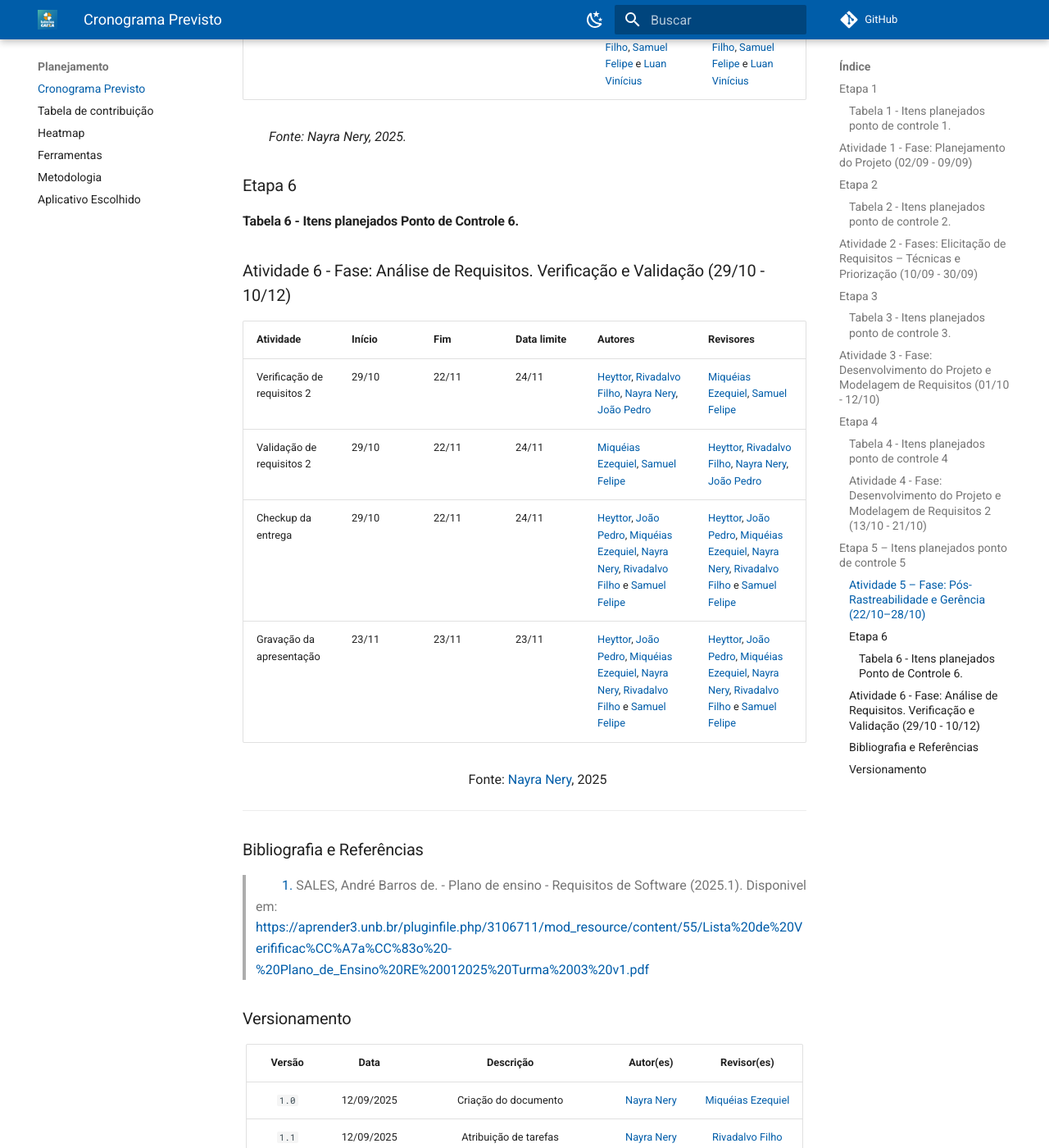
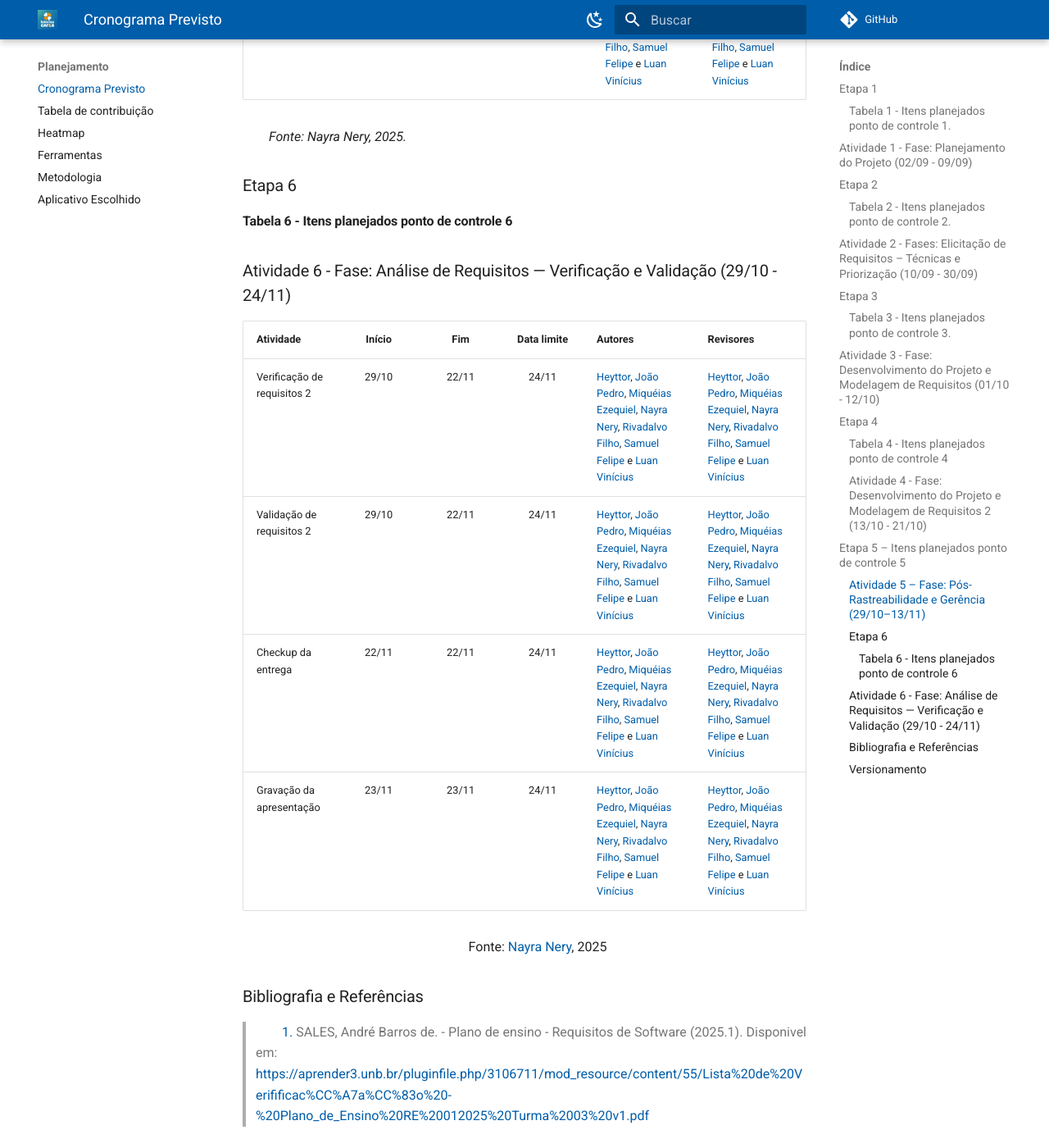
Before and after one commit to Requisitos-de-Software/2025.2-LoteriasCaixa, an MkDocs documentation site: the page built from docs/Planejamento/Cronogramas.md, in a window 1280 px wide and 1400 px high, scrolled down 6672 px. Shown: the whole window at 82% size. Built offline with MkDocs 1.6.1 and Material for MkDocs 9.7.7, drawn with Linux system fonts in a browser that asks for light colours; comment, search, counter and statistics services are not loaded; some of the changed text lies outside the part shown.

Commit message:
Correção etapa 06

```diff
--- a/docs/Planejamento/Cronogramas.md
+++ b/docs/Planejamento/Cronogramas.md
@@ -99,35 +99,35 @@
 *Fonte: Nayra Nery, 2025.*
 
 ## Etapa 5 – Itens planejados ponto de controle 5
-### Atividade 5 – Fase: Pós-Rastreabilidade e Gerência (22/10–28/10)
+### Atividade 5 – Fase: Pós-Rastreabilidade e Gerência (29/10–13/11)
 
-| Atividade                       | Início | Fim   | Data limite | Autores                                                                                                                                                                                                                                                    | Revisores                                                                                                                                                                                                                                                   |
-|---------------------------------|:------:|:-----:|:-----------:|------------------------------------------------------------------------------------------------------------------------------------------------------------------------------------------------------------------------------------------------------------|-------------------------------------------------------------------------------------------------------------------------------------------------------------------------------------------------------------------------------------------------------------|
-| Prototipagem                    | 22/10  | 27/10 | 28/10       | [Heyttor](https://github.com/H3ytt0r62), [João Pedro](https://github.com/Jadequilin), [Miquéias Ezequiel](https://github.com/Kael-web7), [Nayra Nery](https://github.com/NayraNery127), [Rivadalvo Filho](https://github.com/RivaFilho), [Samuel Felipe](https://github.com/TerminaKng05) e [Luan Vinícius](https://github.com/luannvi) | [Heyttor](https://github.com/H3ytt0r62), [João Pedro](https://github.com/Jadequilin), [Miquéias Ezequiel](https://github.com/Kael-web7), [Nayra Nery](https://github.com/NayraNery127), [Rivadalvo Filho](https://github.com/RivaFilho), [Samuel Felipe](https://github.com/TerminaKng05) e [Luan Vinícius](https://github.com/luannvi) |
-| Verificação de requisitos       | 22/10  | 27/10 | 28/10       | [Heyttor](https://github.com/H3ytt0r62), [João Pedro](https://github.com/Jadequilin), [Miquéias Ezequiel](https://github.com/Kael-web7), [Nayra Nery](https://github.com/NayraNery127), [Rivadalvo Filho](https://github.com/RivaFilho), [Samuel Felipe](https://github.com/TerminaKng05) e [Luan Vinícius](https://github.com/luannvi) | [Heyttor](https://github.com/H3ytt0r62), [João Pedro](https://github.com/Jadequilin), [Miquéias Ezequiel](https://github.com/Kael-web7), [Nayra Nery](https://github.com/NayraNery127), [Rivadalvo Filho](https://github.com/RivaFilho), [Samuel Felipe](https://github.com/TerminaKng05) e [Luan Vinícius](https://github.com/luannvi) |
-| Validação de requisitos 1       | 22/10  | 27/10 | 28/10       | [Heyttor](https://github.com/H3ytt0r62), [João Pedro](https://github.com/Jadequilin), [Miquéias Ezequiel](https://github.com/Kael-web7), [Nayra Nery](https://github.com/NayraNery127), [Rivadalvo Filho](https://github.com/RivaFilho), [Samuel Felipe](https://github.com/TerminaKng05) e [Luan Vinícius](https://github.com/luannvi) | [Heyttor](https://github.com/H3ytt0r62), [João Pedro](https://github.com/Jadequilin), [Miquéias Ezequiel](https://github.com/Kael-web7), [Nayra Nery](https://github.com/NayraNery127), [Rivadalvo Filho](https://github.com/RivaFilho), [Samuel Felipe](https://github.com/TerminaKng05) e [Luan Vinícius](https://github.com/luannvi) |
-| Checkup de entrega              | 22/10  | 27/10 | 28/10       | [Heyttor](https://github.com/H3ytt0r62), [João Pedro](https://github.com/Jadequilin), [Miquéias Ezequiel](https://github.com/Kael-web7), [Nayra Nery](https://github.com/NayraNery127), [Rivadalvo Filho](https://github.com/RivaFilho), [Samuel Felipe](https://github.com/TerminaKng05) e [Luan Vinícius](https://github.com/luannvi) | [Heyttor](https://github.com/H3ytt0r62), [João Pedro](https://github.com/Jadequilin), [Miquéias Ezequiel](https://github.com/Kael-web7), [Nayra Nery](https://github.com/NayraNery127), [Rivadalvo Filho](https://github.com/RivaFilho), [Samuel Felipe](https://github.com/TerminaKng05) e [Luan Vinícius](https://github.com/luannvi) |
-| Gravação da prévia (apresentação) | 27/10 | 27/10 | 27/10       | [Heyttor](https://github.com/H3ytt0r62), [João Pedro](https://github.com/Jadequilin), [Miquéias Ezequiel](https://github.com/Kael-web7), [Nayra Nery](https://github.com/NayraNery127), [Rivadalvo Filho](https://github.com/RivaFilho), [Samuel Felipe](https://github.com/TerminaKng05) e [Luan Vinícius](https://github.com/luannvi) | [Heyttor](https://github.com/H3ytt0r62), [João Pedro](https://github.com/Jadequilin), [Miquéias Ezequiel](https://github.com/Kael-web7), [Nayra Nery](https://github.com/NayraNery127), [Rivadalvo Filho](https://github.com/RivaFilho), [Samuel Felipe](https://github.com/TerminaKng05) e [Luan Vinícius](https://github.com/luannvi) |
-| Correções                       | 26/10  | 26/10 | 26/10       | [Heyttor](https://github.com/H3ytt0r62), [João Pedro](https://github.com/Jadequilin), [Miquéias Ezequiel](https://github.com/Kael-web7), [Nayra Nery](https://github.com/NayraNery127), [Rivadalvo Filho](https://github.com/RivaFilho), [Samuel Felipe](https://github.com/TerminaKng05) e [Luan Vinícius](https://github.com/luannvi) | [Heyttor](https://github.com/H3ytt0r62), [João Pedro](https://github.com/Jadequilin), [Miquéias Ezequiel](https://github.com/Kael-web7), [Nayra Nery](https://github.com/NayraNery127), [Rivadalvo Filho](https://github.com/RivaFilho), [Samuel Felipe](https://github.com/TerminaKng05) e [Luan Vinícius](https://github.com/luannvi) |
+| Atividade                          | Início | Fim   | Data limite | Autores                                                                                                                                                                                                                                                    | Revisores                                                                                                                                                                                                                                                   |
+|------------------------------------|:------:|:-----:|:-----------:|------------------------------------------------------------------------------------------------------------------------------------------------------------------------------------------------------------------------------------------------------------|-------------------------------------------------------------------------------------------------------------------------------------------------------------------------------------------------------------------------------------------------------------|
+| Prototipagem                       | 29/10  | 10/11 | 13/11       | [Heyttor](https://github.com/H3ytt0r62), [João Pedro](https://github.com/Jadequilin), [Miquéias Ezequiel](https://github.com/Kael-web7), [Nayra Nery](https://github.com/NayraNery127), [Rivadalvo Filho](https://github.com/RivaFilho), [Samuel Felipe](https://github.com/TerminaKng05) e [Luan Vinícius](https://github.com/luannvi) | [Heyttor](https://github.com/H3ytt0r62), [João Pedro](https://github.com/Jadequilin), [Miquéias Ezequiel](https://github.com/Kael-web7), [Nayra Nery](https://github.com/NayraNery127), [Rivadalvo Filho](https://github.com/RivaFilho), [Samuel Felipe](https://github.com/TerminaKng05) e [Luan Vinícius](https://github.com/luannvi) |
+| Verificação de requisitos   1       | 29/10  | 11/11 | 13/11       | [Heyttor](https://github.com/H3ytt0r62), [João Pedro](https://github.com/Jadequilin), [Miquéias Ezequiel](https://github.com/Kael-web7), [Nayra Nery](https://github.com/NayraNery127), [Rivadalvo Filho](https://github.com/RivaFilho), [Samuel Felipe](https://github.com/TerminaKng05) e [Luan Vinícius](https://github.com/luannvi) | [Heyttor](https://github.com/H3ytt0r62), [João Pedro](https://github.com/Jadequilin), [Miquéias Ezequiel](https://github.com/Kael-web7), [Nayra Nery](https://github.com/NayraNery127), [Rivadalvo Filho](https://github.com/RivaFilho), [Samuel Felipe](https://github.com/TerminaKng05) e [Luan Vinícius](https://github.com/luannvi) |
+| Validação de requisitos 1          | 29/10  | 11/11 | 13/11       | [Heyttor](https://github.com/H3ytt0r62), [João Pedro](https://github.com/Jadequilin), [Miquéias Ezequiel](https://github.com/Kael-web7), [Nayra Nery](https://github.com/NayraNery127), [Rivadalvo Filho](https://github.com/RivaFilho), [Samuel Felipe](https://github.com/TerminaKng05) e [Luan Vinícius](https://github.com/luannvi) | [Heyttor](https://github.com/H3ytt0r62), [João Pedro](https://github.com/Jadequilin), [Miquéias Ezequiel](https://github.com/Kael-web7), [Nayra Nery](https://github.com/NayraNery127), [Rivadalvo Filho](https://github.com/RivaFilho), [Samuel Felipe](https://github.com/TerminaKng05) e [Luan Vinícius](https://github.com/luannvi) |
+| Checkup de entrega                 | 12/11  | 12/11 | 13/11       | [Heyttor](https://github.com/H3ytt0r62), [João Pedro](https://github.com/Jadequilin), [Miquéias Ezequiel](https://github.com/Kael-web7), [Nayra Nery](https://github.com/NayraNery127), [Rivadalvo Filho](https://github.com/RivaFilho), [Samuel Felipe](https://github.com/TerminaKng05) e [Luan Vinícius](https://github.com/luannvi) | [Heyttor](https://github.com/H3ytt0r62), [João Pedro](https://github.com/Jadequilin), [Miquéias Ezequiel](https://github.com/Kael-web7), [Nayra Nery](https://github.com/NayraNery127), [Rivadalvo Filho](https://github.com/RivaFilho), [Samuel Felipe](https://github.com/TerminaKng05) e [Luan Vinícius](https://github.com/luannvi) |
+| Gravação da prévia (apresentação)  | 11/11  | 11/11 | 13/11       | [Heyttor](https://github.com/H3ytt0r62), [João Pedro](https://github.com/Jadequilin), [Miquéias Ezequiel](https://github.com/Kael-web7), [Nayra Nery](https://github.com/NayraNery127), [Rivadalvo Filho](https://github.com/RivaFilho), [Samuel Felipe](https://github.com/TerminaKng05) e [Luan Vinícius](https://github.com/luannvi) | [Heyttor](https://github.com/H3ytt0r62), [João Pedro](https://github.com/Jadequilin), [Miquéias Ezequiel](https://github.com/Kael-web7), [Nayra Nery](https://github.com/NayraNery127), [Rivadalvo Filho](https://github.com/RivaFilho), [Samuel Felipe](https://github.com/TerminaKng05) e [Luan Vinícius](https://github.com/luannvi) |
+| Correções                          | 11/11  | 12/11 | 13/11       | [Heyttor](https://github.com/H3ytt0r62), [João Pedro](https://github.com/Jadequilin), [Miquéias Ezequiel](https://github.com/Kael-web7), [Nayra Nery](https://github.com/NayraNery127), [Rivadalvo Filho](https://github.com/RivaFilho), [Samuel Felipe](https://github.com/TerminaKng05) e [Luan Vinícius](https://github.com/luannvi) | [Heyttor](https://github.com/H3ytt0r62), [João Pedro](https://github.com/Jadequilin), [Miquéias Ezequiel](https://github.com/Kael-web7), [Nayra Nery](https://github.com/NayraNery127), [Rivadalvo Filho](https://github.com/RivaFilho), [Samuel Felipe](https://github.com/TerminaKng05) e [Luan Vinícius](https://github.com/luannvi) |
 
 *Fonte: Nayra Nery, 2025.*
 
+
 ### Etapa 6
-#### Tabela 6 - Itens planejados Ponto de Controle 6.
-### Atividade 6 - Fase: Análise de Requisitos. Verificação e Validação (29/10 - 10/12)
+#### Tabela 6 - Itens planejados ponto de controle 6
+### Atividade 6 - Fase: Análise de Requisitos — Verificação e Validação (29/10 - 24/11)
 
-
-| Atividade | Início | Fim | Data limite |Autores | Revisores |
-|-----------|--------|-----|-----|---------|-----------|
-| Verificação de requisitos 2 | 29/10 | 22/11 | 24/11 | [Heyttor](https://github.com/H3ytt0r62), [Rivadalvo Filho](https://github.com/RivaFilho), [Nayra Nery](https://github.com/NayraNery127), [João Pedro](https://github.com/Jadequilin) |   [Miquéias Ezequiel](https://github.com/Kael-web7), [Samuel Felipe](https://github.com/TerminaKng05)|
-| Validação de requisitos 2 | 29/10 | 22/11 | 24/11 | [Miquéias Ezequiel](https://github.com/Kael-web7), [Samuel Felipe](https://github.com/TerminaKng05)  |  [Heyttor](https://github.com/H3ytt0r62), [Rivadalvo Filho](https://github.com/RivaFilho), [Nayra Nery](https://github.com/NayraNery127), [João Pedro](https://github.com/Jadequilin) |
-| Checkup da entrega | 29/10 | 22/11 | 24/11 |[Heyttor](https://github.com/H3ytt0r62), [João Pedro](https://github.com/Jadequilin), [Miquéias Ezequiel](https://github.com/Kael-web7), [Nayra Nery](https://github.com/NayraNery127), [Rivadalvo Filho](https://github.com/RivaFilho) e [Samuel Felipe](https://github.com/TerminaKng05)  | [Heyttor](https://github.com/H3ytt0r62), [João Pedro](https://github.com/Jadequilin), [Miquéias Ezequiel](https://github.com/Kael-web7), [Nayra Nery](https://github.com/NayraNery127), [Rivadalvo Filho](https://github.com/RivaFilho) e [Samuel Felipe](https://github.com/TerminaKng05) |
-| Gravação da apresentação | 23/11 | 23/11 |23/11| [Heyttor](https://github.com/H3ytt0r62), [João Pedro](https://github.com/Jadequilin), [Miquéias Ezequiel](https://github.com/Kael-web7), [Nayra Nery](https://github.com/NayraNery127), [Rivadalvo Filho](https://github.com/RivaFilho) e [Samuel Felipe](https://github.com/TerminaKng05)  | [Heyttor](https://github.com/H3ytt0r62), [João Pedro](https://github.com/Jadequilin), [Miquéias Ezequiel](https://github.com/Kael-web7), [Nayra Nery](https://github.com/NayraNery127), [Rivadalvo Filho](https://github.com/RivaFilho) e [Samuel Felipe](https://github.com/TerminaKng05) |
+| Atividade                     | Início | Fim   | Data limite | Autores                                                                                                                                                                                                                                                    | Revisores                                                                                                                                                                                                                                                   |
+|------------------------------|:------:|:-----:|:-----------:|------------------------------------------------------------------------------------------------------------------------------------------------------------------------------------------------------------------------------------------------------------|-------------------------------------------------------------------------------------------------------------------------------------------------------------------------------------------------------------------------------------------------------------|
+| Verificação de requisitos 2  | 29/10  | 22/11 | 24/11       | [Heyttor](https://github.com/H3ytt0r62), [João Pedro](https://github.com/Jadequilin), [Miquéias Ezequiel](https://github.com/Kael-web7), [Nayra Nery](https://github.com/NayraNery127), [Rivadalvo Filho](https://github.com/RivaFilho), [Samuel Felipe](https://github.com/TerminaKng05) e [Luan Vinícius](https://github.com/luannvi) | [Heyttor](https://github.com/H3ytt0r62), [João Pedro](https://github.com/Jadequilin), [Miquéias Ezequiel](https://github.com/Kael-web7), [Nayra Nery](https://github.com/NayraNery127), [Rivadalvo Filho](https://github.com/RivaFilho), [Samuel Felipe](https://github.com/TerminaKng05) e [Luan Vinícius](https://github.com/luannvi) |
+| Validação de requisitos 2    | 29/10  | 22/11 | 24/11       | [Heyttor](https://github.com/H3ytt0r62), [João Pedro](https://github.com/Jadequilin), [Miquéias Ezequiel](https://github.com/Kael-web7), [Nayra Nery](https://github.com/NayraNery127), [Rivadalvo Filho](https://github.com/RivaFilho), [Samuel Felipe](https://github.com/TerminaKng05) e [Luan Vinícius](https://github.com/luannvi) | [Heyttor](https://github.com/H3ytt0r62), [João Pedro](https://github.com/Jadequilin), [Miquéias Ezequiel](https://github.com/Kael-web7), [Nayra Nery](https://github.com/NayraNery127), [Rivadalvo Filho](https://github.com/RivaFilho), [Samuel Felipe](https://github.com/TerminaKng05) e [Luan Vinícius](https://github.com/luannvi) |
+| Checkup da entrega           | 22/11  | 22/11 | 24/11       | [Heyttor](https://github.com/H3ytt0r62), [João Pedro](https://github.com/Jadequilin), [Miquéias Ezequiel](https://github.com/Kael-web7), [Nayra Nery](https://github.com/NayraNery127), [Rivadalvo Filho](https://github.com/RivaFilho), [Samuel Felipe](https://github.com/TerminaKng05) e [Luan Vinícius](https://github.com/luannvi) | [Heyttor](https://github.com/H3ytt0r62), [João Pedro](https://github.com/Jadequilin), [Miquéias Ezequiel](https://github.com/Kael-web7), [Nayra Nery](https://github.com/NayraNery127), [Rivadalvo Filho](https://github.com/RivaFilho), [Samuel Felipe](https://github.com/TerminaKng05) e [Luan Vinícius](https://github.com/luannvi) |
+| Gravação da apresentação     | 23/11  | 23/11 | 24/11       | [Heyttor](https://github.com/H3ytt0r62), [João Pedro](https://github.com/Jadequilin), [Miquéias Ezequiel](https://github.com/Kael-web7), [Nayra Nery](https://github.com/NayraNery127), [Rivadalvo Filho](https://github.com/RivaFilho), [Samuel Felipe](https://github.com/TerminaKng05) e [Luan Vinícius](https://github.com/luannvi) | [Heyttor](https://github.com/H3ytt0r62), [João Pedro](https://github.com/Jadequilin), [Miquéias Ezequiel](https://github.com/Kael-web7), [Nayra Nery](https://github.com/NayraNery127), [Rivadalvo Filho](https://github.com/RivaFilho), [Samuel Felipe](https://github.com/TerminaKng05) e [Luan Vinícius](https://github.com/luannvi) |
 
 <p style="text-align: center;">
   Fonte: <a href="https://github.com/NayraNery127" target="_blank">Nayra Nery</a>, 2025
 </p>
----
+
 
 ### Bibliografia e Referências
 
@@ -140,3 +140,4 @@
 | `1.1`  |  12/09/2025 | Atribuição de tarefas | [Nayra Nery](https://github.com/NayraNery127) |[Rivadalvo Filho](https://github.com/RivaFilho)|
 | `1.2`  | 19/09/2025 | Correções apontadas no cronograma | [João Pedro](https://github.com/Jadequilin) |[Samuel Felipe](https://github.com/TerminaKng05)|
 | `1.3` | 10/10/2025 | Correções apontadas no cronograma | [Nayra Nery](https://github.com/NayraNery127) |[Miquéias Ezequiel](https://github.com/Kael-web7)|
+| `1.4` | 11/11/2025 | Correções apontadas no cronograma| [Nayra Nery](https://github.com/NayraNery127) |[Miquéias Ezequiel](https://github.com/Kael-web7)|
```
